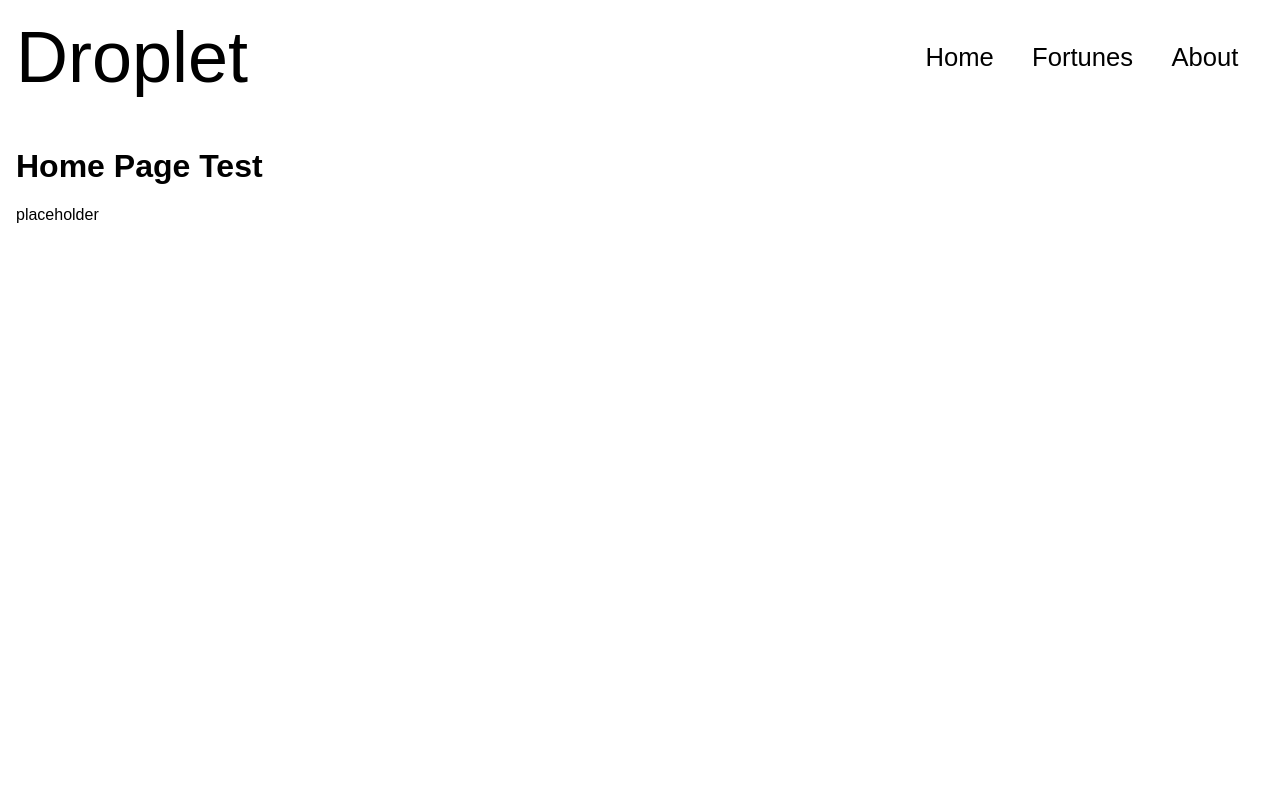
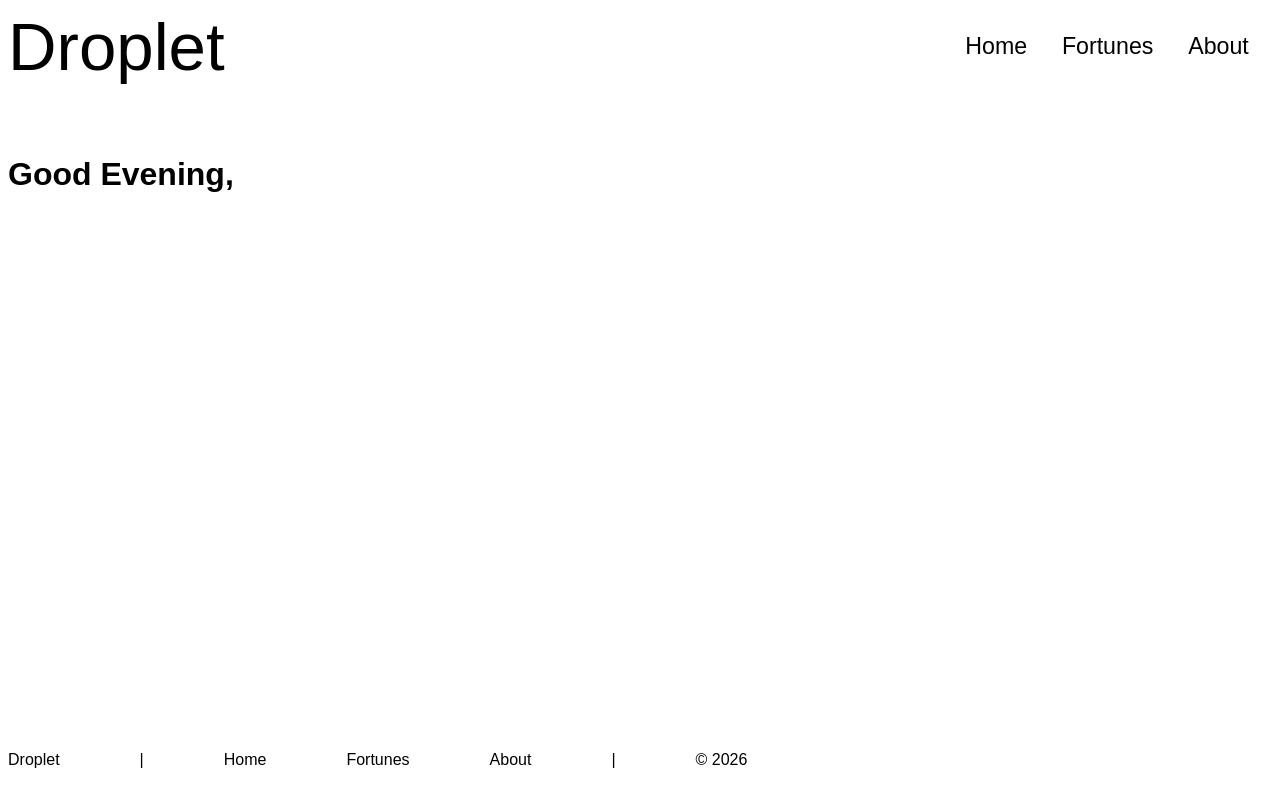
Before and after one commit to simplywilber/Droplet, a React (Vite) app: page / in a window 1280 px wide. Built offline with nearby package versions, Linux system fonts and the light colour scheme; a web font is replaced by a local one.

Commit message:
Create dynamic date for footer, create dynamic greeting and edit link sizes

```diff
--- a/index.html
+++ b/index.html
@@ -5,8 +5,8 @@
     <meta name="viewport" content="width=device-width, initial-scale=1.0" />
     <link
       rel="icon"
-      href="/public/images/umbrella-svg.svg"
-      type="image/x-icon"
+      href="/images/umbrella-svg.svg"
+      type="image/x-i/images/umbrella-svg.svgcon"
     />
     <link rel="preconnect" href="https://fonts.googleapis.com" />
     <link rel="preconnect" href="https://fonts.gstatic.com" crossorigin />
--- a/src/components/Footer.jsx
+++ b/src/components/Footer.jsx
@@ -1,7 +1,22 @@
+import { Link } from "react-router-dom";
+
 function Footer() {
+  const currentYear = new Date().getFullYear();
   return (
     <footer id="footer">
-      <p>placeholder</p>
+      <Link class="link">Droplet</Link>
+      <div>
+        <p>|</p>
+      </div>
+      <div id="footer-links">
+        <Link class="link">Home</Link>
+        <Link class="link">Fortunes</Link>
+        <Link class="link">About</Link>
+        <p>|</p>
+      </div>
+      <div>
+        &#169; {currentYear}
+      </div>
     </footer>
   );
 }
--- a/src/index.css
+++ b/src/index.css
@@ -1,12 +1,14 @@
+/* Universal */
 body {
   padding: 0.5em;
+  margin: 0;
   display: flex;
   flex-direction: column;
   font-family: "M PLUS 1", sans-serif;
 }
 
 #logo {
-  font-size: 4.5em;
+  font-size: 4.2em;
   transition: transform 0.15s ease-in-out;
 }
 
@@ -22,7 +24,7 @@ body {
 }
 
 .nav-links {
-  font-size: 1.6em;
+  font-size: 1.45em;
   display: flex;
   gap: 1.5em;
   padding-right: 1em;
@@ -38,3 +40,21 @@ body {
   justify-content: space-between;
   margin-bottom: 50px;
 }
+#footer {
+  display: flex;
+  align-items: center;
+  gap: 5em;
+}
+
+#footer-links{
+  display: flex;
+  gap: 5em;
+  align-items: center;
+}
+
+/* Home Page */
+#container-home {
+  display: flex;
+  /* TEMP HEIGHT, REMOVE AFTER TEST */
+  height: 600px;
+}
--- a/src/pages/Home.jsx
+++ b/src/pages/Home.jsx
@@ -1,4 +1,26 @@
 function Home() {
-    return <h1>Home Page Test</h1>
+    const date = new Date();
+    const hour = date.getHours;
+    let greeting;
+
+    if (hour >= 5 && hour < 12) {
+        greeting = 'Good Morning,'
+    } else if (hour >= 12 && hour < 18) {
+        greeting = 'Good Afternoon,'
+    } else {
+        greeting = 'Good Evening,';
+    }
+
+
+  return (
+    <div id="container-home">
+      <div id="weather-container">
+        <h1>{greeting}</h1>
+      </div>
+      <div id="weather-img">
+        <img></img>
+      </div>
+    </div>
+  );
 }
- export default Home;
+export default Home;
```
